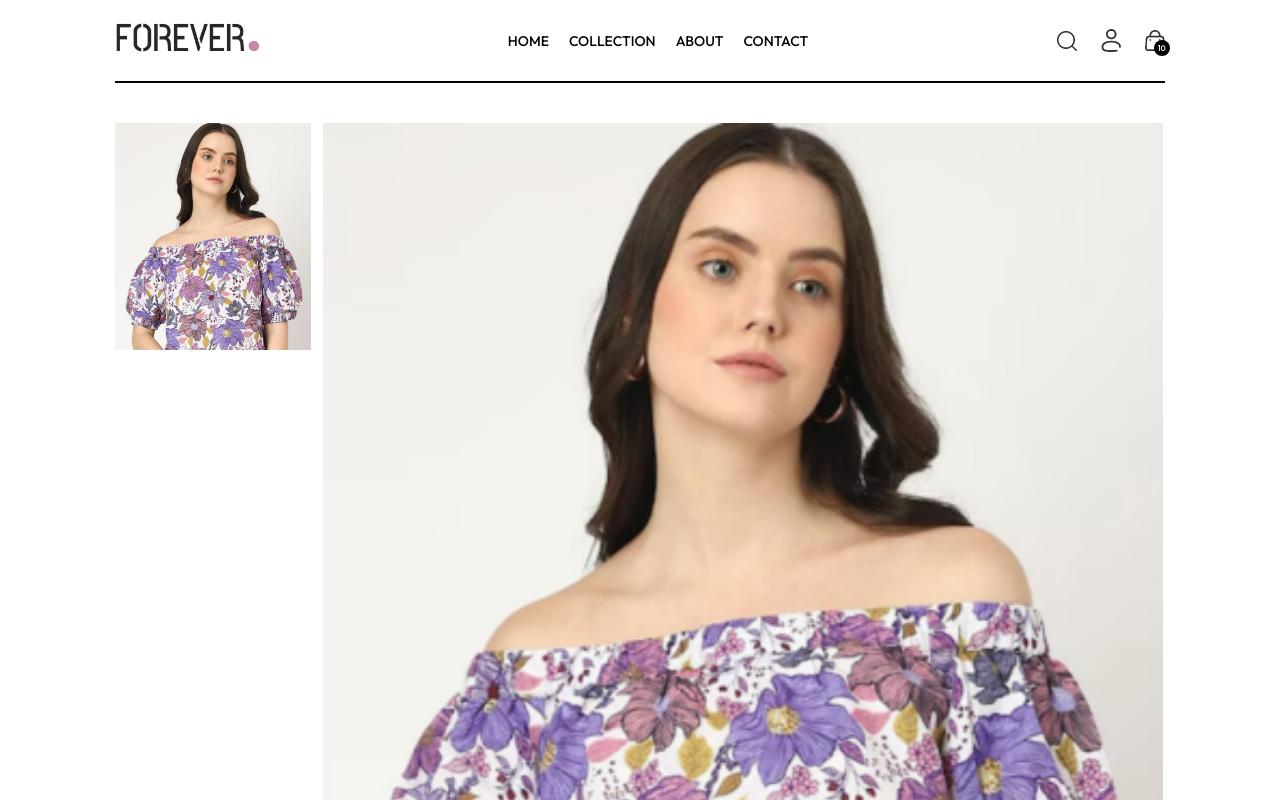
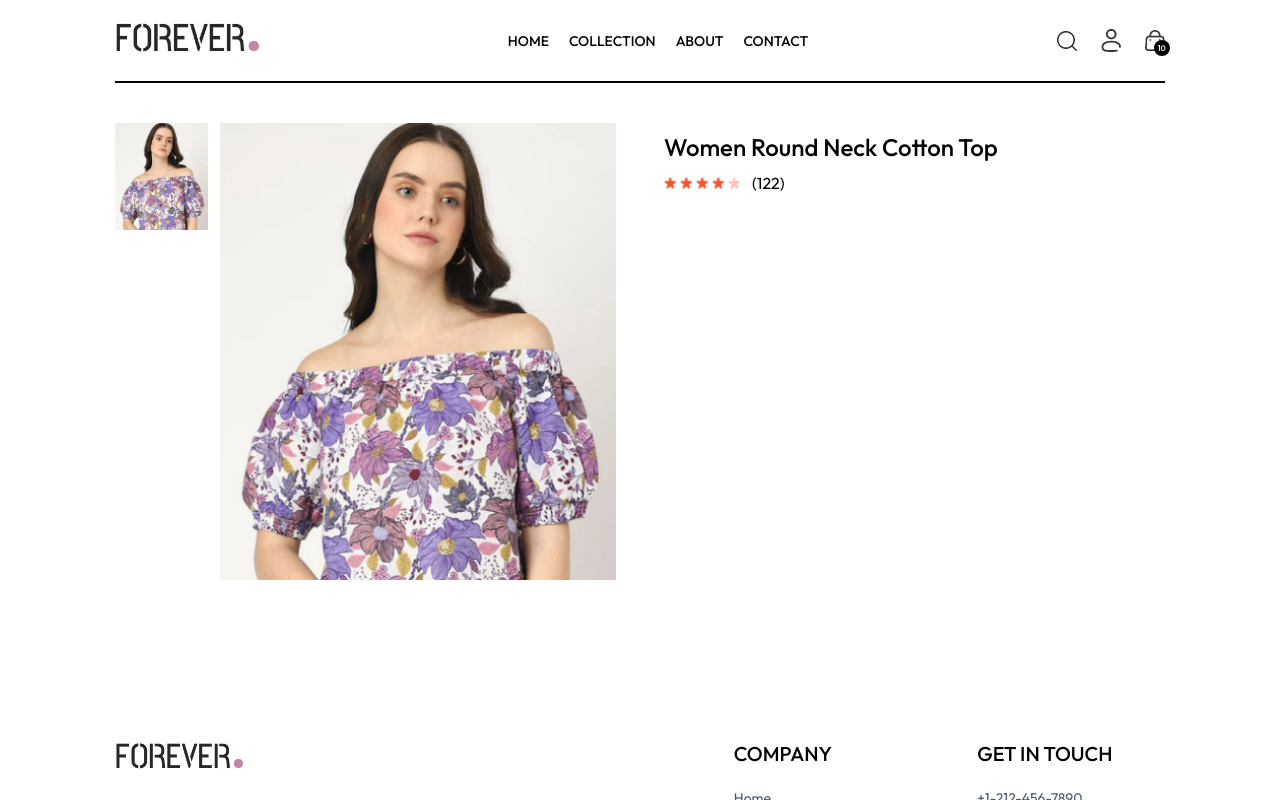
Before and after one commit to Felix3242/e-commerce, a React (Vite) app in the folder frontend/: page /product/aaaaa in a window 1280 px wide. Shown: the top 800 px of the page. Built offline with nearby package versions, Linux system fonts and the light colour scheme.

Commit message:
displayed mor product info

```diff
--- a/frontend/src/pages/Product.jsx
+++ b/frontend/src/pages/Product.jsx
@@ -2,6 +2,7 @@ import React, { useEffect } from "react";
 import { useParams } from "react-router-dom";
 import { useContext, useState } from "react";
 import { ShopContext } from "../context/ShopContext";
+import { assets } from "../assets/assets";
 
 const Product = () => {
   const { productId } = useParams();
@@ -48,6 +49,18 @@ const Product = () => {
         </div>
 
         {/* Product Info */}
+        <div className='flex-1'>
+          <h1 className='font-medium text-2xl mt-2'>{productData.name}</h1>
+          <div className='flex items-center gap-1 mt-2'>
+            <img src={assets.star_icon} alt="" className="w-3 5" />
+            <img src={assets.star_icon} alt="" className="w-3 5" />
+            <img src={assets.star_icon} alt="" className="w-3 5" />
+            <img src={assets.star_icon} alt="" className="w-3 5" />
+            <img src={assets.star_dull_icon} alt="" className="w-3 5" />
+            <p className='pl-2'>(122)</p>
+          </div>
+          <p></p>
+        </div>
 
       </div>
     </div>
```
